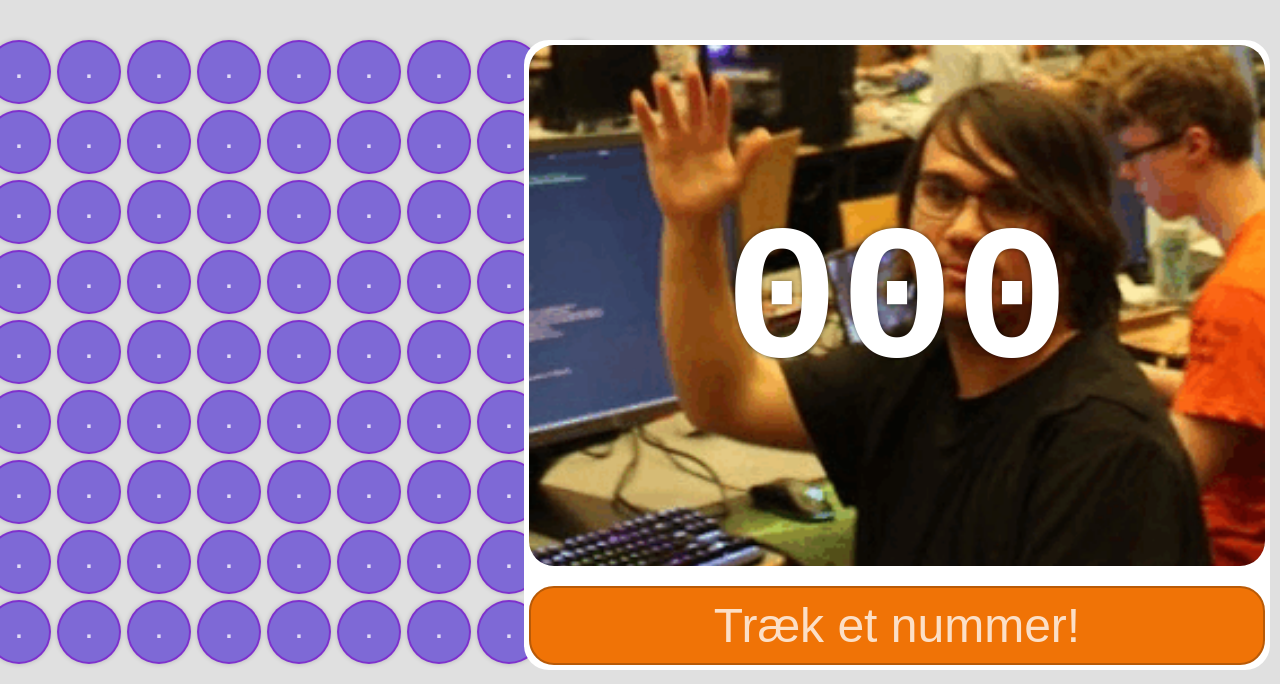
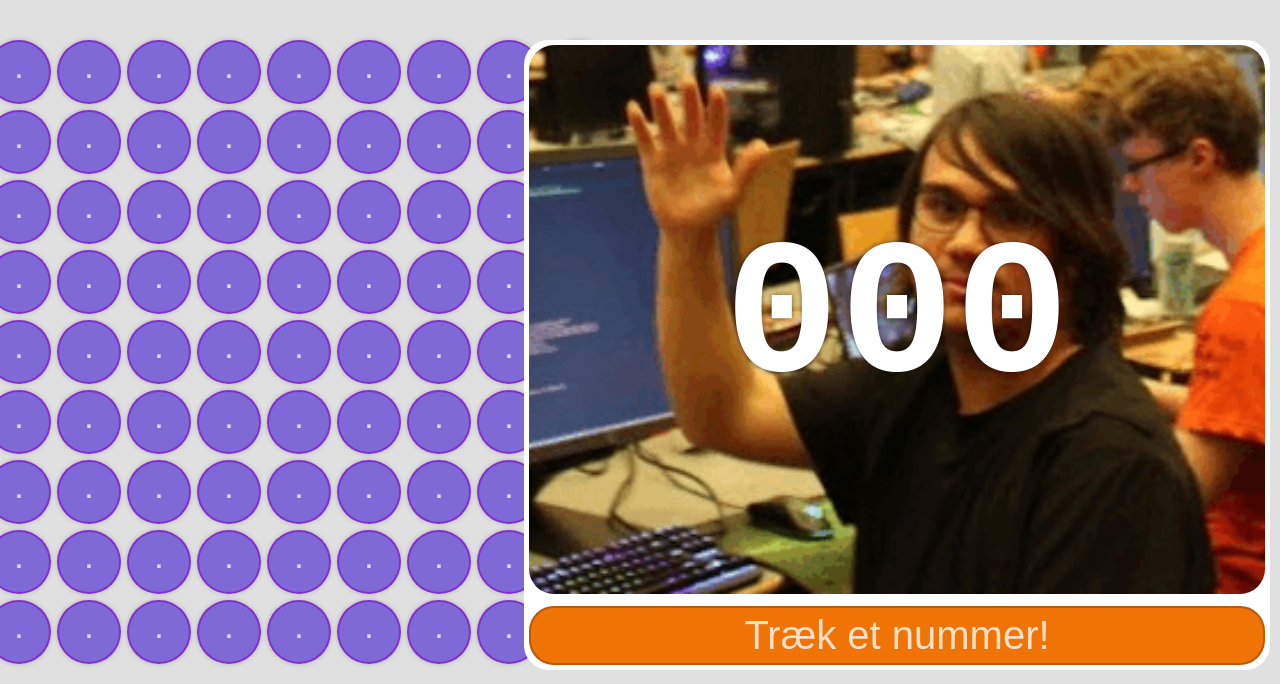
Before and after one commit to Naitsabot/Bingo, a Django app: page /bingo/ in a window 1280 px wide. Shown: the part 116-800 px from the top of the page. Run offline with Django 5.2, Linux system fonts and the light colour scheme; data that the repository does not hold is empty; style sheets or scripts are compiled from the project's sources; some libraries are stand-ins or nearby versions.

Commit message:
big button to tiny bit smaller one

```diff
--- a/bingo/Static/bingo/bingo.scss
+++ b/bingo/Static/bingo/bingo.scss
@@ -9,7 +9,7 @@
 $ball-on-text: #ffffff;
 $ball-on-border: #c6aa5c;
 $ball-on-bg: radial-gradient(ellipse farthest-corner at right bottom, #FEDB37 0%, #FDB931 8%, #9f7928 30%, #8A6E2F 40%, transparent 80%),
-             radial-gradient(ellipse farthest-corner at left top, #FFFFFF 0%, #FFFFAC 8%, #D1B464 25%, #5d4a1f 62.5%, #5d4a1f 100%) !important;
+             radial-gradient(ellipse farthest-corner at left top, #FFFFFF 0%, #FFFFAC 8%, #D1B464 25%, #5d4a1f 62.5%, #5d4a1f 100%);
 $ball-size: 60px;
 
 $grid-size-width: 10;
@@ -133,13 +133,13 @@
 .button-container {
     width: 100%;
     text-align: center;
-    margin-top: 10px; // Add some space between the image and button
+    margin-top: 2px; // Add some space between the image and button
 }
 
 .button-container button {
     width: 100%;
-    padding: 10px 20px;
-    font-size: 3em;
+    padding: 5px 10px;
+    font-size: 2.5em;
     background: $ball-off-bg;
     border: 2px solid $ball-off-border;
     color: $ball-default-text;
```
